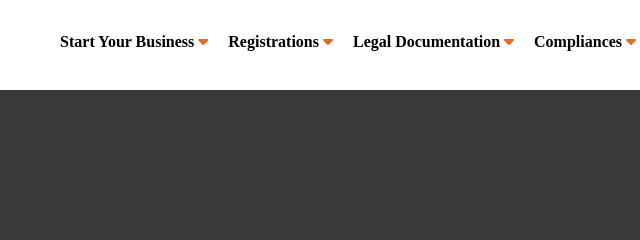
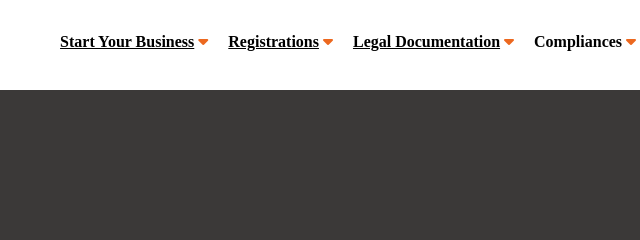
Before and after one commit to Ayush7web/TexZex, a plain HTML site: page Navbar.html in a window 1280 px wide. Shown: the top 240 px of the page, 231-871 px from the left. Drawn offline with Linux system fonts and the light colour scheme.

Commit message:
first commit

```diff
--- a/Navbar.html
+++ b/Navbar.html
@@ -20,15 +20,15 @@
       </div>
       <ul class="menu">
         <li>
-          <a href="#">Start Your Business</a>
+          <a href="Navbar.html"><u>Start Your Business</u></a>
           <span class="dropDown"> <i class="fa-solid fa-caret-down"></i></span>
         </li>
         <li>
-          <a href="#">Registrations</a>
+          <a href="page.html"><u>Registrations</u></a>
           <span class="dropDown"> <i class="fa-solid fa-caret-down"></i></span>
         </li>
         <li>
-          <a href="#">Legal Documentation</a>
+          <a href="Pricing.html"><u>Legal Documentation</u></a>
           <span class="dropDown"> <i class="fa-solid fa-caret-down"></i></span>
         </li>
         <li>
```
Also changed, not shown: page.html (+3 -3 lines), pricing.html (+3 -3 lines).
